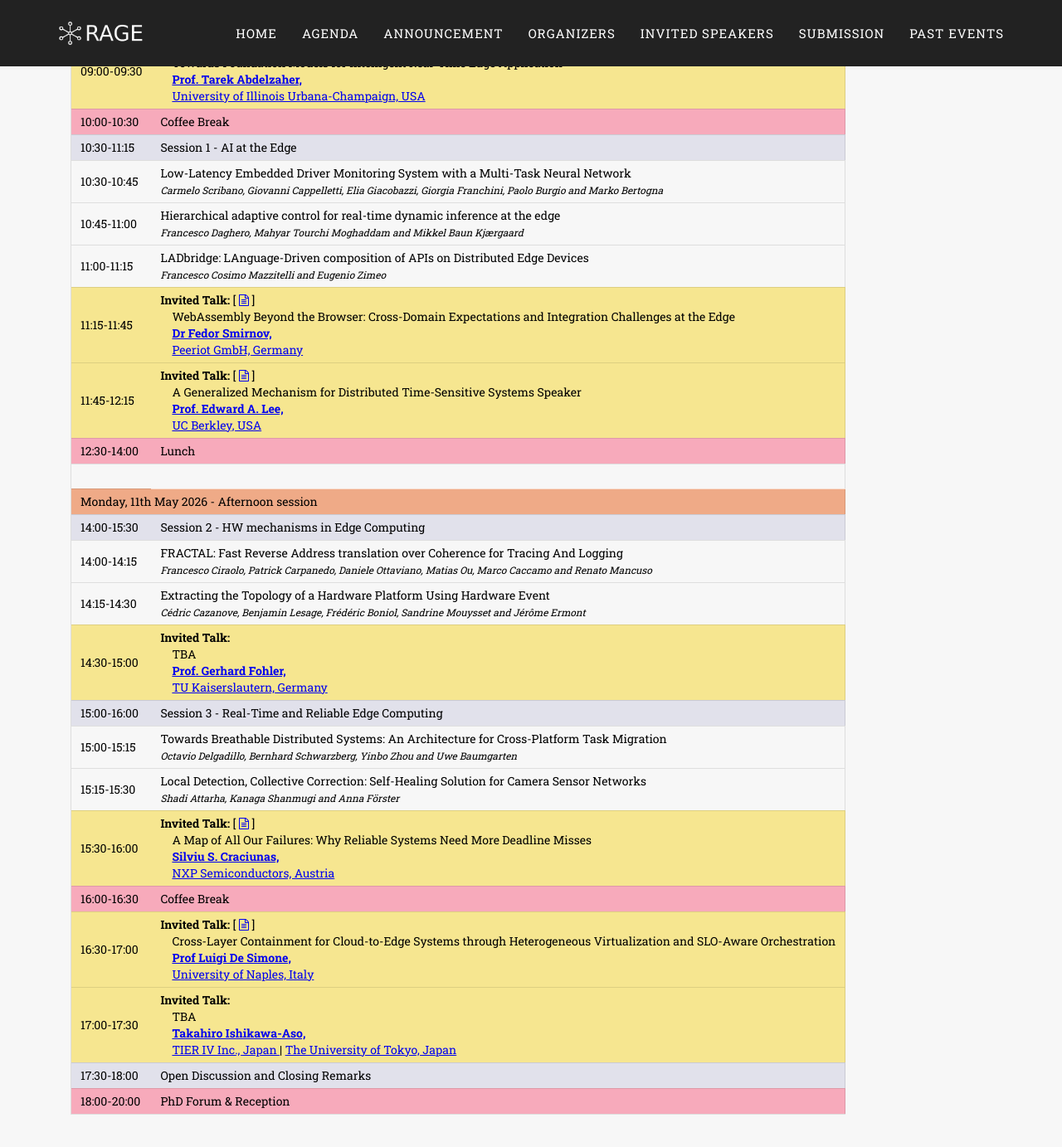
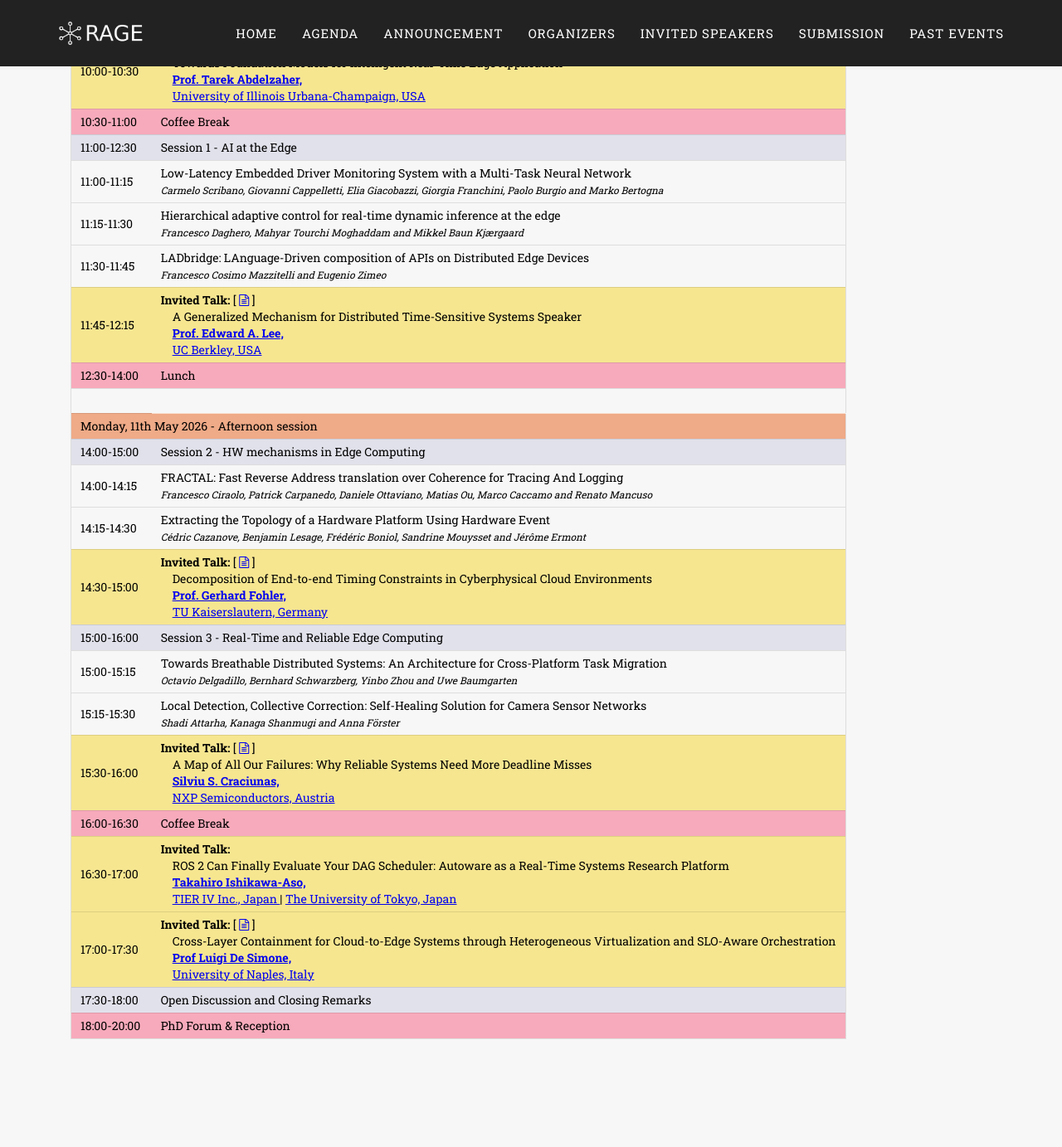
Before and after one commit to RAGE-Workshop/2026, a Jekyll site: the page built from agenda.markdown, in a window 1280 px wide and 1400 px high, scrolled down 463 px. Shown: the top 1383 px of the window at 83% size. Built offline with Jekyll 4.4.1, drawn with Linux system fonts in a browser that asks for light colours; some web fonts are replaced; some of the changed text lies outside the part shown.

Commit message:
Updated program with latest changes

```diff
--- a/agenda.markdown
+++ b/agenda.markdown
@@ -15,15 +15,15 @@ permalink: /agenda/
             <td class="program-tag" colspan="2">Monday, 11th May 2026 - Morning session</td>
         </tr>
         <tr>
-            <td class="program-break">08:00-08:45</td>
+            <td class="program-break">08:00-09:00</td>
             <td class="program-break">Registration</td>
         </tr>
         <tr>
-            <td class="program-event">08:45-09:00</td>
+            <td class="program-event">09:15-09:30</td>
             <td class="program-event">Welcome message from the organizers</td>
         </tr>
         <tr>
-            <td class="program-special-event">09:00-09:30</td>
+            <td class="program-special-event">09:30-10:00</td>
             <td class="program-special-event"><b>Invited Talk:</b>
                 [
                 <a href="/2026/contributions/02"><i class="fa fa-file-text-o "></i></a>
@@ -34,7 +34,7 @@ permalink: /agenda/
             </td>
         </tr>
         <tr>
-            <td class="program-special-event">09:00-09:30</td>
+            <td class="program-special-event">10:00-10:30</td>
             <td class="program-special-event"><b>Invited Talk:</b>
                 [
                 <a href="/2026/contributions/06"><i class="fa fa-file-text-o "></i></a>
@@ -45,15 +45,15 @@ permalink: /agenda/
             </td>
         </tr>
         <tr>
-            <td class="program-break">10:00-10:30</td>
+            <td class="program-break">10:30-11:00</td>
             <td class="program-break">Coffee Break</td>
         </tr>
         <tr>
-            <td class="program-topic">10:30-11:15</td>
+            <td class="program-topic">11:00-12:30</td>
             <td class="program-topic">Session 1 - AI at the Edge</td>
         </tr>
         <tr>
-            <td>10:30-10:45</td>
+            <td>11:00-11:15</td>
             <td>
                 Low-Latency Embedded Driver Monitoring System with a Multi-Task Neural Network
                 <br>
@@ -61,7 +61,7 @@ permalink: /agenda/
             </td>
         </tr>
         <tr>
-            <td>10:45-11:00</td>
+            <td>11:15-11:30</td>
             <td>
                 Hierarchical adaptive control for real-time dynamic inference at the edge
                 <br>
@@ -69,22 +69,11 @@ permalink: /agenda/
             </td>
         </tr>
         <tr>
-            <td>11:00-11:15</td>
+            <td>11:30-11:45</td>
             <td>
                 LADbridge: LAnguage-Driven composition of APIs on Distributed Edge Devices
                 <br>
                 <span class="program-speaker">Francesco Cosimo Mazzitelli and Eugenio Zimeo</span>
-            </td>
-        </tr>
-        <tr>
-            <td class="program-special-event">11:15-11:45</td>
-            <td class="program-special-event"><b>Invited Talk:</b>
-                [
-                <a href="/2026/contributions/04"><i class="fa fa-file-text-o "></i></a>
-                ]
-                <br>&emsp;<span>WebAssembly Beyond the Browser: Cross-Domain Expectations and Integration Challenges at the Edge</span>
-                <b><br>&emsp;<a href="/2026/speakers/#smirnov-fedor">Dr Fedor Smirnov,</a></b>
-                <br>&emsp;<a href="https://peeriot.io/">Peeriot GmbH, Germany</a>
             </td>
         </tr>
         <tr>
@@ -109,7 +98,7 @@ permalink: /agenda/
             <td class="program-tag" colspan="2">Monday, 11th May 2026 - Afternoon session</td>
         </tr>
         <tr>
-            <td class="program-topic">14:00-15:30</td>
+            <td class="program-topic">14:00-15:00</td>
             <td class="program-topic">Session 2 - HW mechanisms in Edge Computing</td>
         </tr>
         <tr>
@@ -131,7 +120,10 @@ permalink: /agenda/
         <tr>
             <td class="program-special-event">14:30-15:00</td>
             <td class="program-special-event"><b>Invited Talk:</b>
-                <br>&emsp;<span>TBA</span>
+                [
+                <a href="/2026/contributions/07"><i class="fa fa-file-text-o "></i></a>
+                ]
+                <br>&emsp;<span>Decomposition of End-to-end Timing Constraints in Cyberphysical Cloud Environments</span>
                 <b><br>&emsp;<a href="/2026/speakers/#fohler-gerhard">Prof. Gerhard Fohler,</a></b>
                 <br>&emsp;<a href="https://rptu.de/en">TU Kaiserslautern, Germany </a>
             </td>
@@ -174,21 +166,21 @@ permalink: /agenda/
         <tr>
             <td class="program-special-event">16:30-17:00</td>
             <td class="program-special-event"><b>Invited Talk:</b>
+                <br>&emsp;<span>ROS 2 Can Finally Evaluate Your DAG Scheduler: Autoware as a Real-Time Systems Research Platform</span>
+                <b><br>&emsp;<a href="/2026/speakers/#ishikawa-aso-takahiro">Takahiro Ishikawa-Aso,</a></b>
+                <br>&emsp;<a href="https://tier4.jp/en/">TIER IV Inc., Japan </a> |
+                <a href="https://www.u-tokyo.ac.jp/en/">The University of Tokyo, Japan </a>
+            </td>
+        </tr>
+        <tr>
+            <td class="program-special-event">17:00-17:30</td>
+            <td class="program-special-event"><b>Invited Talk:</b>
                 [
                 <a href="/2026/contributions/05"><i class="fa fa-file-text-o "></i></a>
                 ]
                 <br>&emsp;<span>Cross-Layer Containment for Cloud-to-Edge Systems through Heterogeneous Virtualization and SLO-Aware Orchestration</span>
                 <b><br>&emsp;<a href="/2026/speakers/#de-simone-luigi">Prof Luigi De Simone,</a></b>
                 <br>&emsp;<a href="https://www.unina.it/en/">University of Naples, Italy </a>
-            </td>
-        </tr>
-        <tr>
-            <td class="program-special-event">17:00-17:30</td>
-            <td class="program-special-event"><b>Invited Talk:</b>
-                <br>&emsp;<span>TBA</span>
-                <b><br>&emsp;<a href="/2026/speakers/#ishikawa-aso-takahiro">Takahiro Ishikawa-Aso,</a></b>
-                <br>&emsp;<a href="https://tier4.jp/en/">TIER IV Inc., Japan </a> |
-                <a href="https://www.u-tokyo.ac.jp/en/">The University of Tokyo, Japan </a>
             </td>
         </tr>
         <tr>
```
Also changed, not shown: collections/_contributions/07.md (added, +10 -0 lines).
